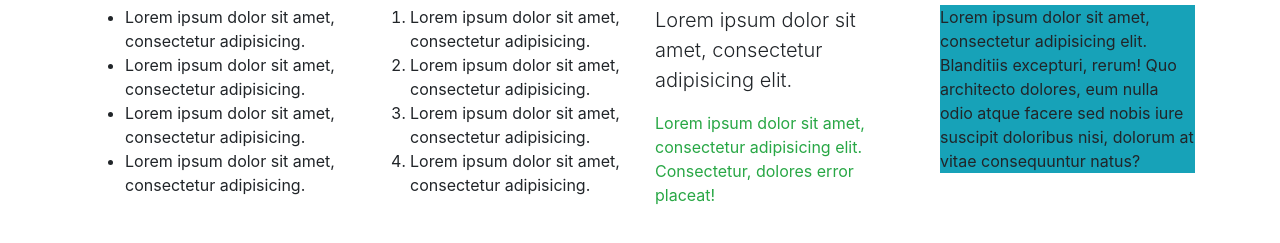
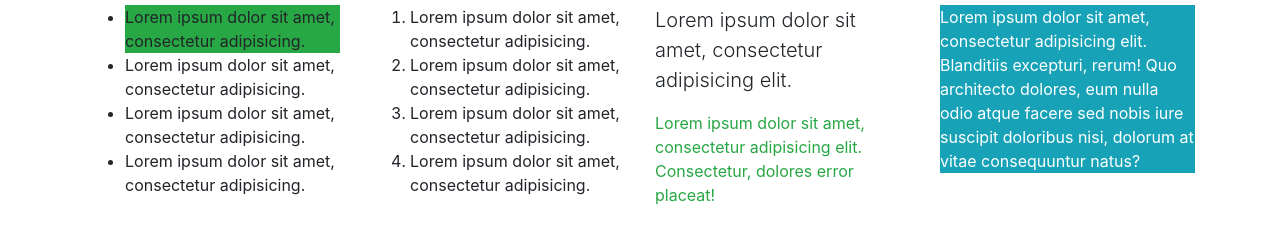
Before and after one commit to ksawerygroup/bootstrap-codeberry, a plain HTML site: page index.html in a window 1280 px wide. Shown: the part 243-486 px from the top of the page. Drawn offline with nearby package versions, Linux system fonts and the light colour scheme.

```diff
--- a/index.html
+++ b/index.html
@@ -22,9 +22,9 @@
       </div>
     </div>
     <div class="row">
-      <div class="col-lg-3">
+      <div class="col-lg-3 ">
         <ul >
-          <li class="bg-succes">Lorem ipsum dolor sit amet, consectetur adipisicing.</li>
+          <li class="bg-success">Lorem ipsum dolor sit amet, consectetur adipisicing.</li>
           <li>Lorem ipsum dolor sit amet, consectetur adipisicing.</li>
           <li>Lorem ipsum dolor sit amet, consectetur adipisicing.</li>
           <li>Lorem ipsum dolor sit amet, consectetur adipisicing.</li>
@@ -43,7 +43,7 @@
         <p class="text-success">Lorem ipsum dolor sit amet, consectetur adipisicing elit. Consectetur, dolores error placeat!</p>
       </div>
       <div class="col-lg-3">
-        <p class="bg-info">Lorem ipsum dolor sit amet, consectetur adipisicing elit. Blanditiis excepturi, rerum! Quo architecto dolores, eum nulla odio atque facere sed nobis iure suscipit doloribus nisi, dolorum at vitae consequuntur natus?</p>
+        <p class="bg-info text-white">Lorem ipsum dolor sit amet, consectetur adipisicing elit. Blanditiis excepturi, rerum! Quo architecto dolores, eum nulla odio atque facere sed nobis iure suscipit doloribus nisi, dolorum at vitae consequuntur natus?</p>
       </div>
     </div>
   </div>
```
